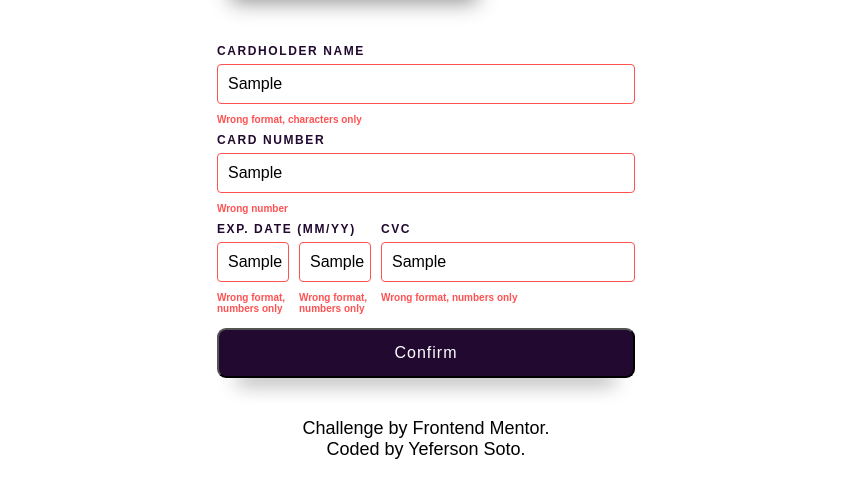
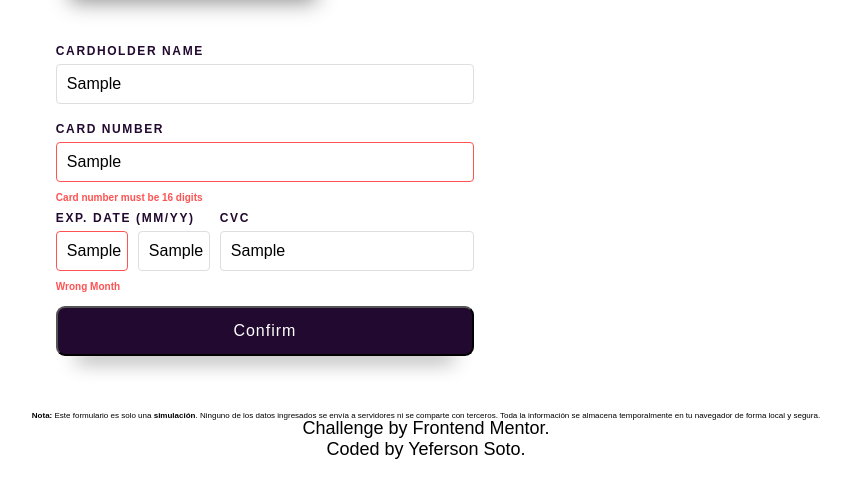
Before and after one commit to duquerson/interative_card_form, a website built with Vite: page index.html in a window 1280 px wide. Both pictures are taken after typing "Sample", "Sample", "Sample", "Sample", "Sample" into the empty fields and a click on the button "Confirm". Shown: the part 286-784 px from the top of the page, without its empty margins (214-1065 px from the left). Built offline with nearby package versions, Linux system fonts and the light colour scheme; files whose address does not match are found by name; what super-expressive would draw is missing.

Commit message:
cambios al formulario

```diff
--- a/index.html
+++ b/index.html
@@ -34,12 +34,12 @@
         <form class="form" method="POST">
           <label class="form__label" for="cardholder">
             <span>Cardholder Name</span>
-            <input type="text" name="name" id="cardholder" maxlength="23" placeholder="e.g. Jane Appleseed" autocomplete="name" required>
+            <input type="text" name="name" id="cardholder" maxlength="23" placeholder="e.g. Jane Appleseed" autocomplete="off" required>
             <div class="errorName error"></div>
           </label>
           <label class="form__label" for="cardnumber">
             <span>Card Number</span>
-            <input type="text" name="number" id="cardnumber" maxlength="19" placeholder="e.g. 1234 5678 9123 0000" autocomplete="cc-number" required>
+            <input type="text" name="number" id="cardnumber" maxlength="19" placeholder="e.g. 1234 5678 9123 0000" autocomplete="off" required>
             <div class="errorNumber error"></div>
           </label>
           <div class="form__date--cvc">
@@ -75,6 +75,9 @@
           <button type="button" onclick="location.href='/'" class="completed__button">Continue</button>
         </section>
       </section>
+      <p style="text-align: center; font-size: 0.8rem; margin-top: 1rem;">
+  <strong>Nota:</strong> Este formulario es solo una <strong>simulación</strong>. Ninguno de los datos ingresados se envía a servidores ni se comparte con terceros. Toda la información se almacena temporalmente en tu navegador de forma local y segura.
+</p>
     </main>
     <footer class="Autor">
       <p class="Autor__Titulo">Challenge by <a href="https://www.frontendmentor.io/challenges" target="_blank" rel="noreferrer">Frontend Mentor</a>.<br>
@@ -82,5 +85,5 @@
       </p>
     </footer>
   </body>
-  <script async type="module" type="module" src="./main.js"></script>
+  <script async type="module" src="./main.js"></script>
 </html>
--- a/main.js
+++ b/main.js
@@ -8,7 +8,7 @@ import {nameCard, nameInput, nameError, numberCard, numberInput, numberError, ca
 
 //regex y manejador de eventos
 
-let caracteres = /[A-z]/g;
+let caracteres = /[A-Za-z]/g;
 let add = /([0-9]{4})/g; //grupo de 4 numeros
 let space = SuperExpressive().whitespaceChar.allowMultipleMatches.toRegex();
 let number = SuperExpressive().allowMultipleMatches.digit.toRegex();
@@ -26,11 +26,14 @@ const format = (input, error, key, message)=>{
 };
 
 const blank = (input, error) =>{
-    if(input.value=== '' ){
+    if (input.value === '') {
         error.textContent = `Can't be blank`;
         input.classList.add('cardholder');
         error.classList.remove('error');
-    }
+    } else {
+        input.classList.remove('cardholder');
+        error.classList.add('error');
+}
 };
 
 //el nombre input
@@ -39,21 +42,21 @@ nameInput.addEventListener('input', ()=>{
     (nameInput.value=== '')?
         nameCard.textContent = 'JANE APPLESEED'
         : nameCard.textContent = nameInput.value;
-    format(nameInput, nameError, number, 'characters only');
+    format(nameInput, nameError, /\d/g, 'letters only');
 });
 
 
 //el number input
 
 numberInput.addEventListener('input',(event)=>{
-    let input = event.target.value;//seleciono texto escrito
+    let input = event.target.value.replace(/\D/g, '').slice(0, 16);//seleciono texto escrito
 
     if(numberInput.value.match(caracteres) !== null){
         numberError.textContent = 'Wrong format, numbers only';
         numberInput.classList.add('cardholder');
         numberError.classList.remove('error');
     }else{
-        numberInput.value = input.replace(space, '').replace(add, '$1 ').trim();//$1 es la subcadana representada en el regex
+        numberInput.value = input.replace(add, '$1 ').trim();//$1 es la subcadana representada en el regex
         numberInput.classList.remove('cardholder');
         numberError.classList.add('error');
     }
@@ -101,28 +104,34 @@ confirm.addEventListener('click', (event)=>{
     //validando numero
     blank(numberInput, numberError);
 
-    if(numberInput.value.length > 0 && numberInput.value.length < 19){
-        numberError.textContent = 'Wrong number';
-        numberInput.classList.add('cardholder');
-        numberError.classList.remove('error');
-        numero = '';
-    }
+    const rawNumber = numberInput.value.replace(/\s/g, '');
+if (rawNumber.length !== 16) {
+    numberError.textContent = 'Card number must be 16 digits';
+    numberInput.classList.add('cardholder');
+    numberError.classList.remove('error');
+    numero = '';
+}
     //valido mes
-    if(parseInt(inputmonth.value) === 0 || parseInt(inputmonth.value) > 12){
+    blank(inputmonth, montherror);
+if (inputmonth.value !== '') {
+    const parsedMonth = parseInt(inputmonth.value);
+    if(Number.isNaN(parsedMonth) || parsedMonth < 1 || parsedMonth > 12){
         montherror.textContent = 'Wrong Month';
         inputmonth.classList.add('cardholder');
         montherror.classList.remove('error');
         month = '';
     }
-    blank(inputmonth, montherror);
+}
 
     //valido año
-    if(parseInt(inputCard.value)<23 || parseInt(inputCard.value)>=28){
+    const currentYear = new Date().getFullYear() % 100;
+    const parsedYear = parseInt(inputCard.value);
+if (isNaN(parsedYear) || parsedYear < currentYear || parsedYear > currentYear + 5){
         errorYear.textContent = 'Wrong year';
         inputCard.classList.add('cardholder');
         errorYear.classList.remove('error');
-        year='';
-    }else if(parseInt(inputCard.value) === 0) {
+        year = '';
+    }else if(parsedYear === 0) {
         errorYear.textContent = 'Wrong year';
         inputCard.classList.add('cardholder');
         errorYear.classList.remove('error');
@@ -131,18 +140,25 @@ confirm.addEventListener('click', (event)=>{
     blank(inputCard, errorYear);
 
     //valido cvc
-    if(parseInt(input_Cvc.value)===0 || input_Cvc.value.length < 3){
+    if(!/^\d{3}$/.test(input_Cvc.value)){
         error_Cvc.textContent = 'Wrong CVC';
         input_Cvc.classList.add('cardholder');
         error_Cvc.classList.remove('error');
-        cvc='';
+        cvc = '';
     }
     blank(input_Cvc, error_Cvc);
+
 
 
     //validar boton
 
     if(name && numero && month && year && cvc ){
+        localStorage.setItem('formularioTarjeta', JSON.stringify({
+        nombre: nameInput.value,
+        numero: numberInput.value,
+        mes: inputmonth.value,
+        año: inputCard.value,
+        cvc: input_Cvc.value }));
         form.style.display = 'none';
         gracias.style.display= 'block';
     }
```
